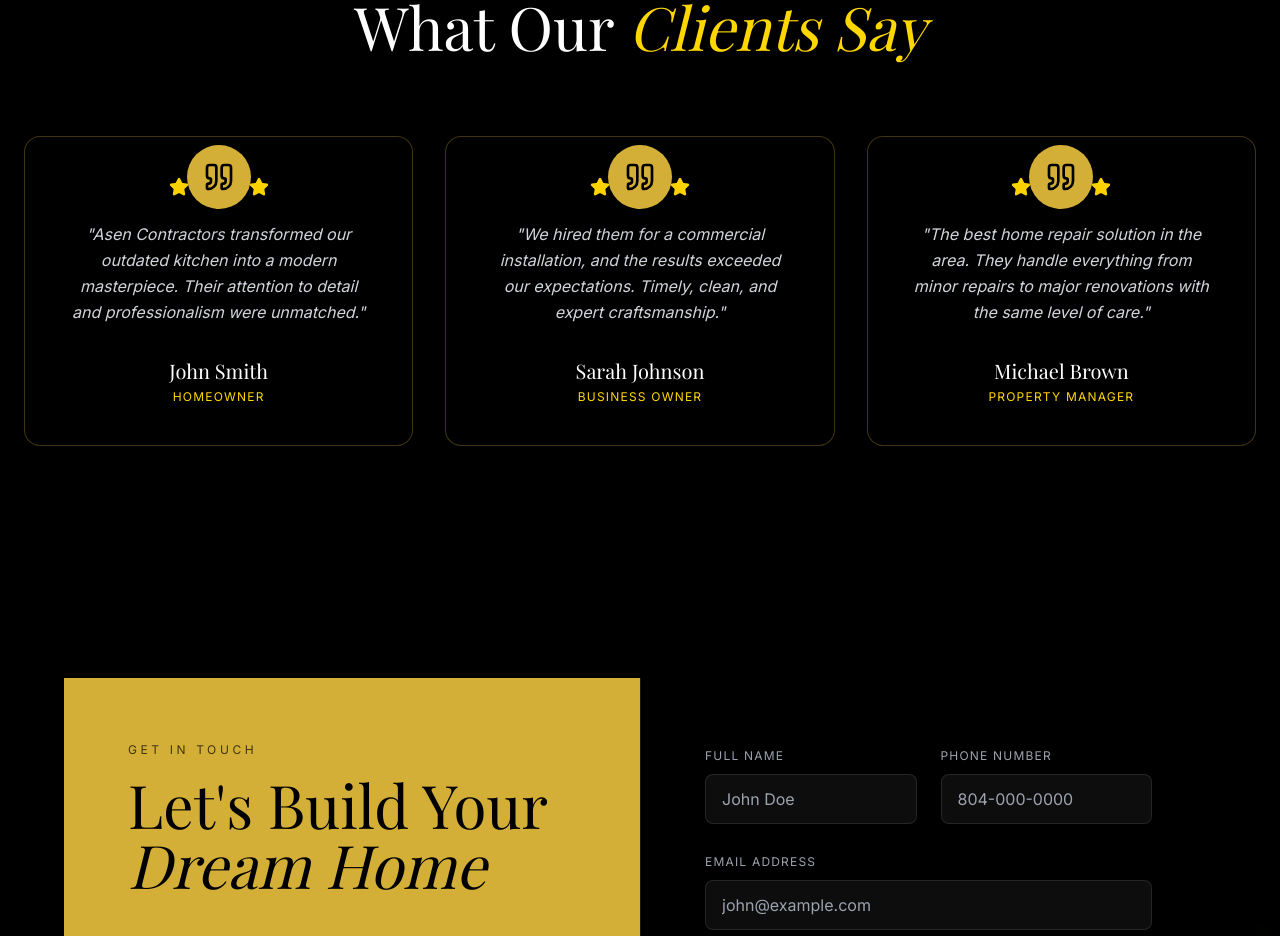
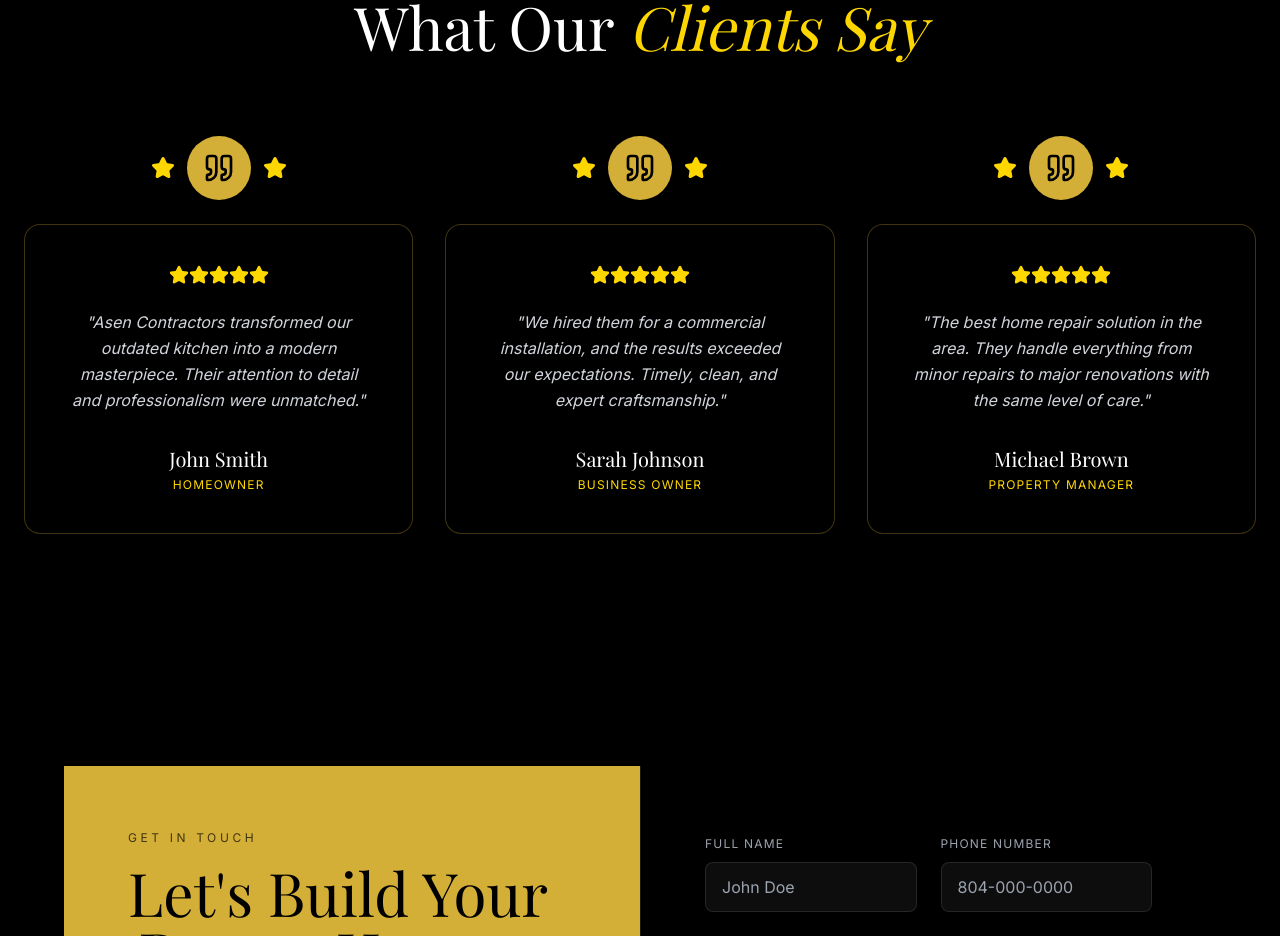
Before and after one commit to Azaiah00/asen-contractors-site, a Next.js app: page / in a window 1280 px wide. Shown: the part 6340-7276 px from the top of the page. Built offline with nearby package versions, Linux system fonts and the light colour scheme; a web font is replaced by a local one.

Commit message:
Move quotation mark icons above testimonial cards with flanking stars

```diff
--- a/components/sections/Testimonials.tsx
+++ b/components/sections/Testimonials.tsx
@@ -57,12 +57,21 @@ export default function Testimonials() {
               whileInView={{ opacity: 1, y: 0 }}
               viewport={{ once: true }}
               transition={{ delay: index * 0.2 }}
+              className="flex flex-col items-center"
             >
-              <GlassyCard className="h-full relative pt-16">
-                <div className="absolute top-0 left-1/2 -translate-x-1/2 -translate-y-1/2 w-16 h-16 bg-gold-600 rounded-full flex items-center justify-center shadow-2xl">
+              {/* Quotation mark icon with stars above the card */}
+              <div className="flex items-center justify-center gap-3 mb-6">
+                {/* Left star */}
+                <Star className="w-6 h-6 text-gold-500 fill-gold-500" />
+                {/* Gold circle with quotation marks */}
+                <div className="w-16 h-16 bg-gold-600 rounded-full flex items-center justify-center shadow-2xl">
                   <Quote className="w-8 h-8 text-black" />
                 </div>
+                {/* Right star */}
+                <Star className="w-6 h-6 text-gold-500 fill-gold-500" />
+              </div>
 
+              <GlassyCard className="h-full w-full">
                 <div className="flex justify-center mb-6">
                   {[...Array(testimonial.rating)].map((_, i) => (
                     <Star key={i} className="w-5 h-5 text-gold-500 fill-gold-500" />
```
